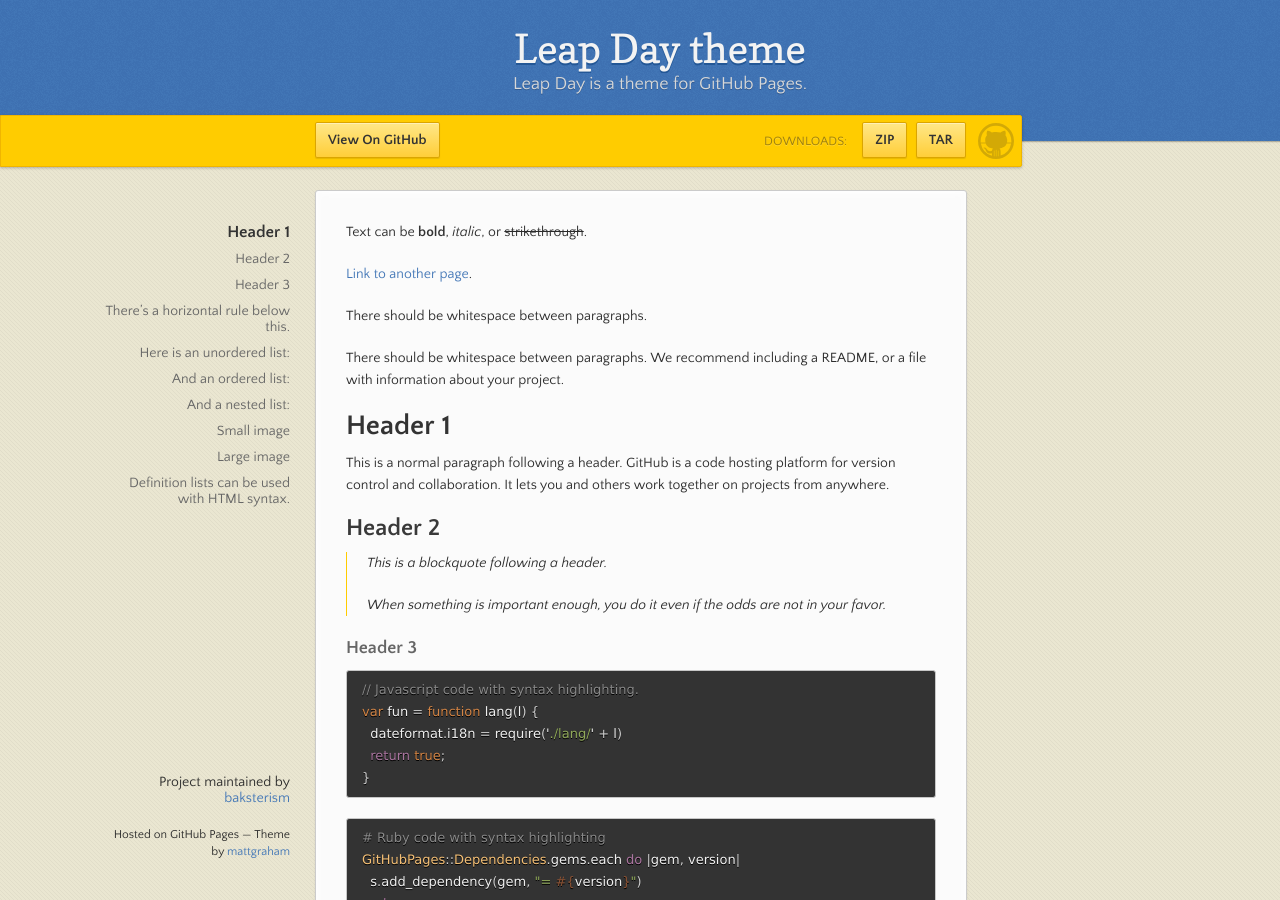
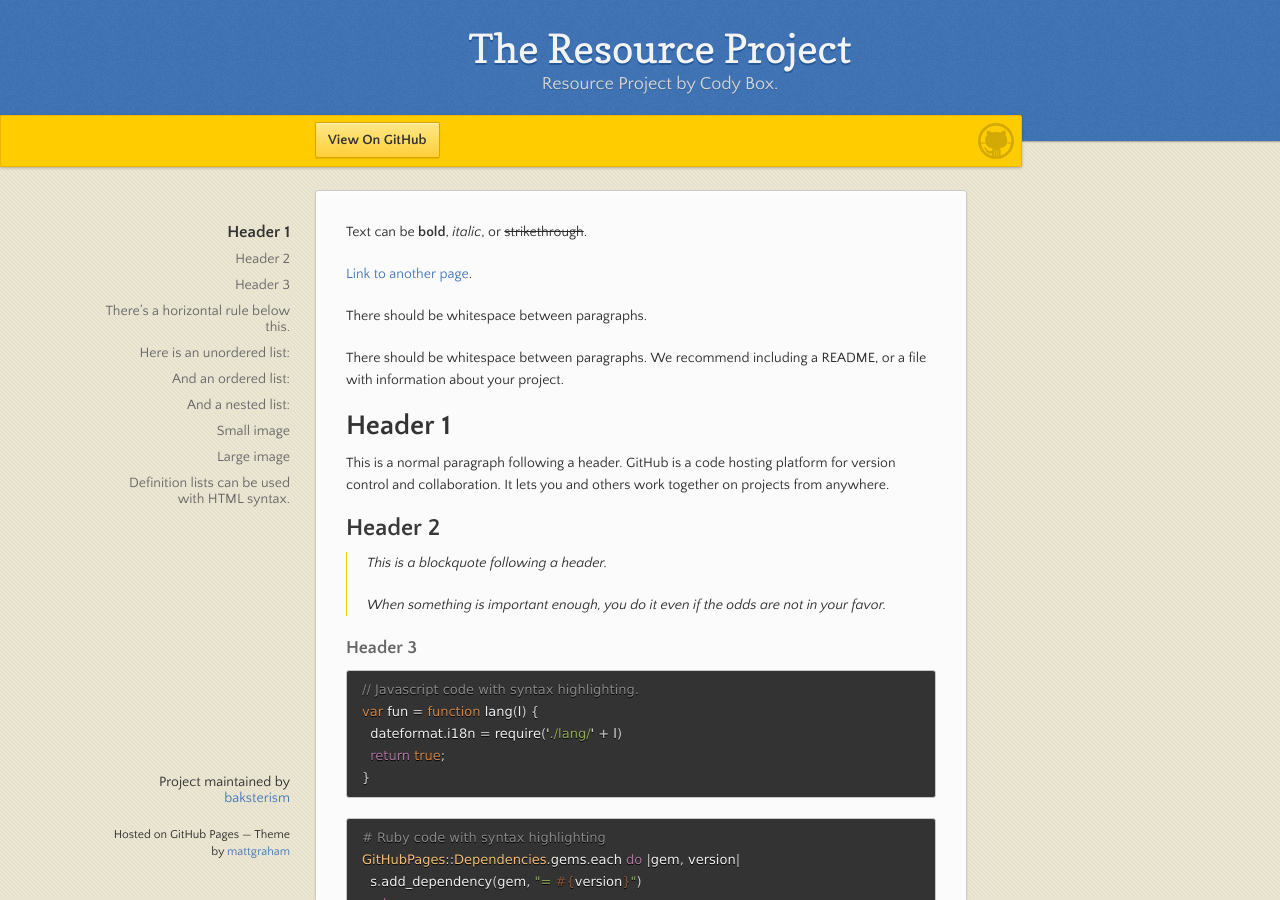
Before and after one commit to baksterism/codybox, a Jekyll site: the page built from index.md, in a window 1280 px wide and 900 px high. Built offline with Jekyll 4.4.1, drawn with Linux system fonts in a browser that asks for light colours.

Commit message:
Update _config.yml

```diff
--- a/_config.yml
+++ b/_config.yml
@@ -1,5 +1,5 @@
-title: Leap Day theme
-description: Leap Day is a theme for GitHub Pages.
-show_downloads: true
+title: The Resource Project
+description: Resource Project by Cody Box.
+show_downloads: false
 google_analytics:
 theme: jekyll-theme-leap-day
```
